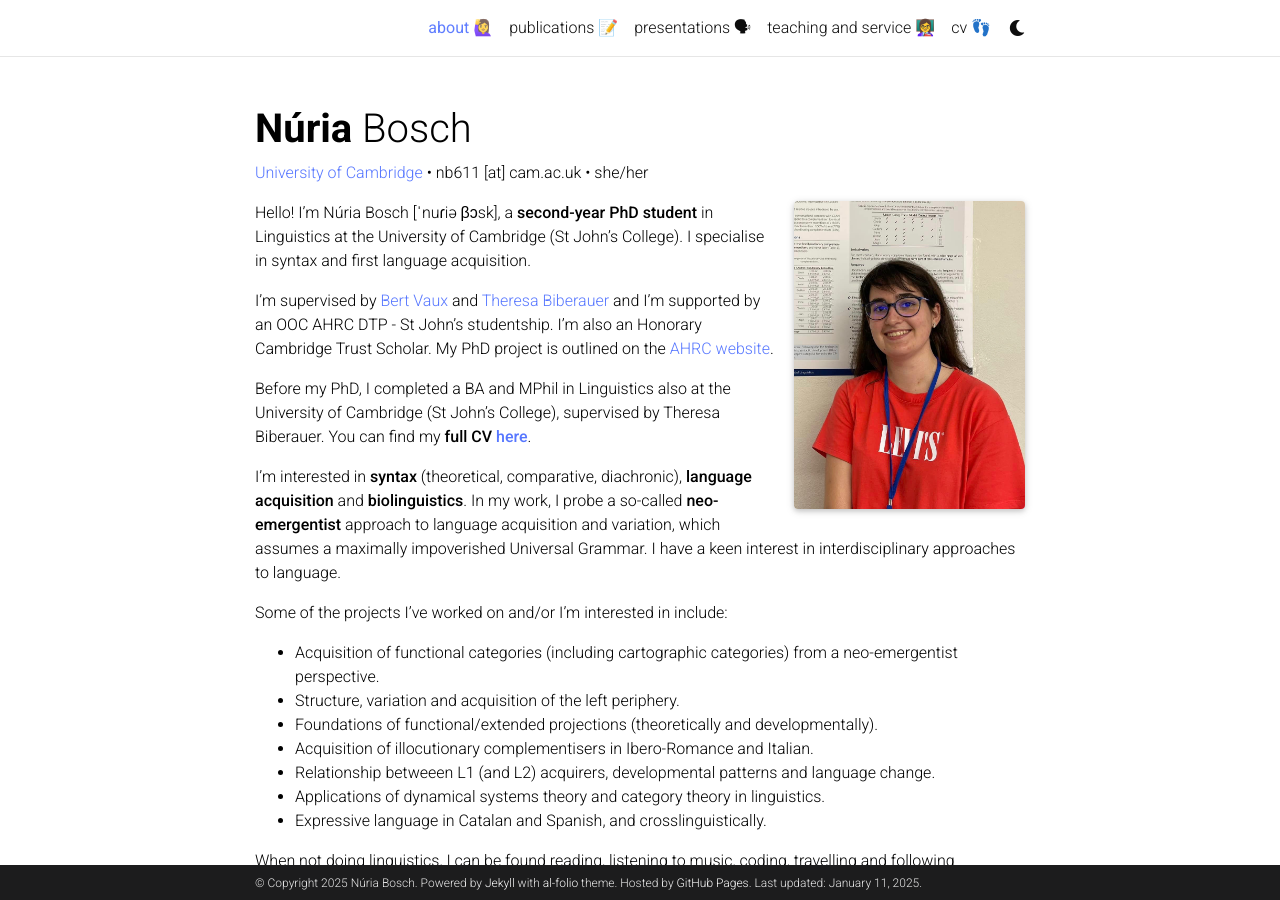
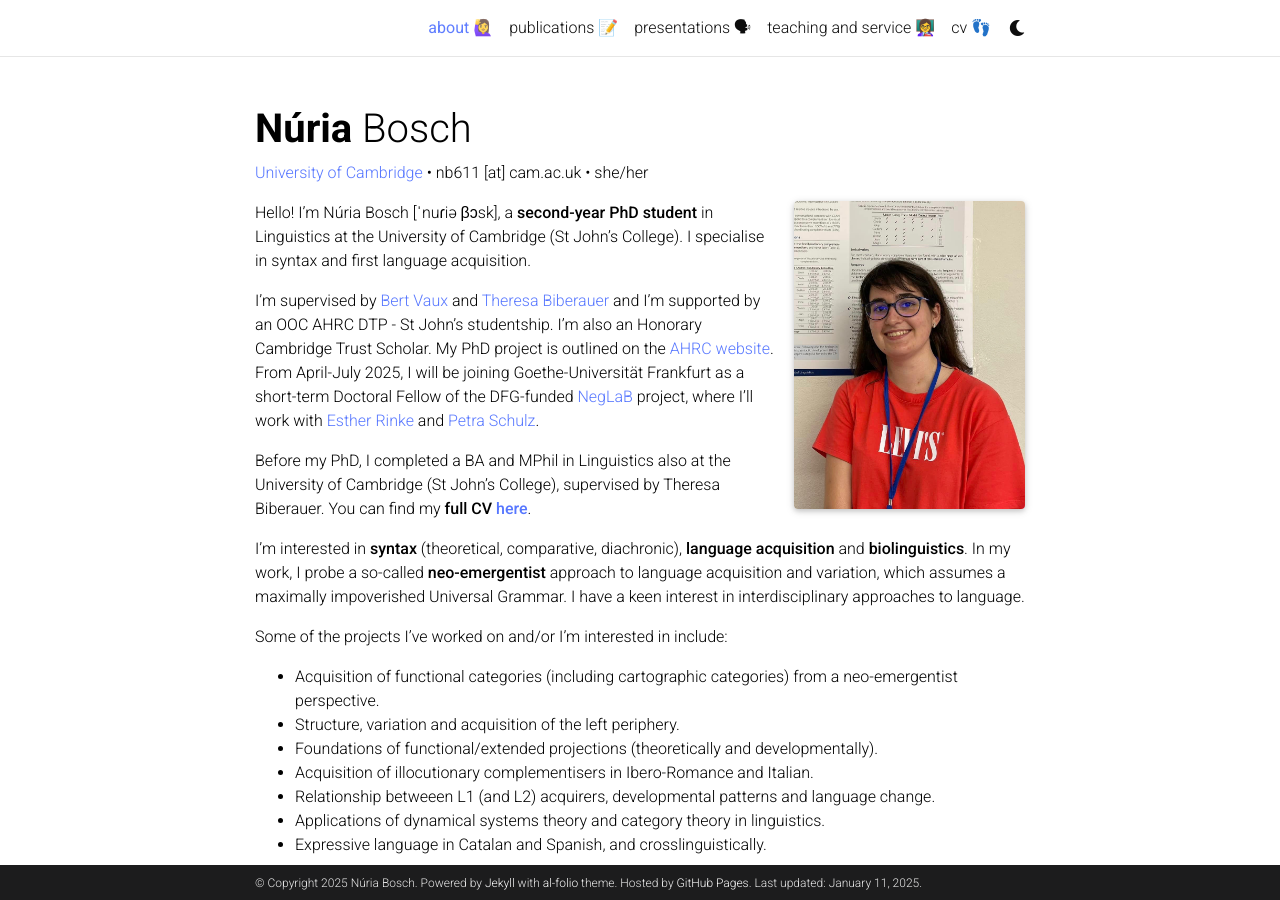
Before and after one commit to nuria-bosch/nuria-bosch.github.io, a Jekyll site: the page built from _pages/about.md, in a window 1280 px wide and 900 px high. Built offline with Jekyll 4.4.1, drawn with Linux system fonts in a browser that asks for light colours; full-size pictures stand in for the smaller copies a plugin makes; comment, search, counter and statistics services are not loaded; a style sheet for code colours, icons or effects is not loaded.

Commit message:
Update about.md

```diff
--- a/_pages/about.md
+++ b/_pages/about.md
@@ -18,9 +18,9 @@ social: true  # includes social icons at the bottom of the page
 
 Hello! I'm Núria Bosch [ˈnuɾiə βɔsk], a **second-year PhD student** in Linguistics at the University of Cambridge (St John's College). I specialise in syntax and first language acquisition.
 
-I'm supervised by [Bert Vaux](https://www.mmll.cam.ac.uk/bv230) and [Theresa Biberauer](https://www.mmll.cam.ac.uk/dr-theresa-biberauer) and I'm supported by an OOC AHRC DTP - St John's studentship. I'm also an Honorary Cambridge Trust Scholar. My PhD project is outlined on the [AHRC website](https://www.oocdtp.ac.uk/people/nuria-bosch).
+I'm supervised by [Bert Vaux](https://www.mmll.cam.ac.uk/bv230) and [Theresa Biberauer](https://www.mmll.cam.ac.uk/dr-theresa-biberauer) and I'm supported by an OOC AHRC DTP - St John's studentship. I'm also an Honorary Cambridge Trust Scholar. My PhD project is outlined on the [AHRC website](https://www.oocdtp.ac.uk/people/nuria-bosch). From April-July 2025, I will be joining Goethe-Universität Frankfurt as a short-term Doctoral Fellow of the DFG-funded [NegLaB](https://www.neglab.de) project, where I'll work with [Esther Rinke](https://www.neglab.de/prof-dr-esther-rinke/) and [Petra Schulz](https://www.neglab.de/prof-dr-petra-schulz/).
 
-Before my PhD, I completed a BA and MPhil in Linguistics also at the University of Cambridge (St John's College), supervised by Theresa Biberauer. You can find my **full CV [here](https://nuria-bosch.github.io/assets/pdf/Bosch_cv_December_2024.pdf)**.
+Before my PhD, I completed a BA and MPhil in Linguistics also at the University of Cambridge (St John's College), supervised by Theresa Biberauer. You can find my **full CV [here](https://nuria-bosch.github.io/assets/pdf/Bosch_cv_January_2025.pdf)**.
 
 I'm interested in **syntax** (theoretical, comparative, diachronic), **language acquisition** and **biolinguistics**. In my work, I probe a so-called **neo-emergentist** approach to language acquisition and variation, which assumes a maximally impoverished Universal Grammar. I have a keen interest in interdisciplinary approaches to language.
 
```
